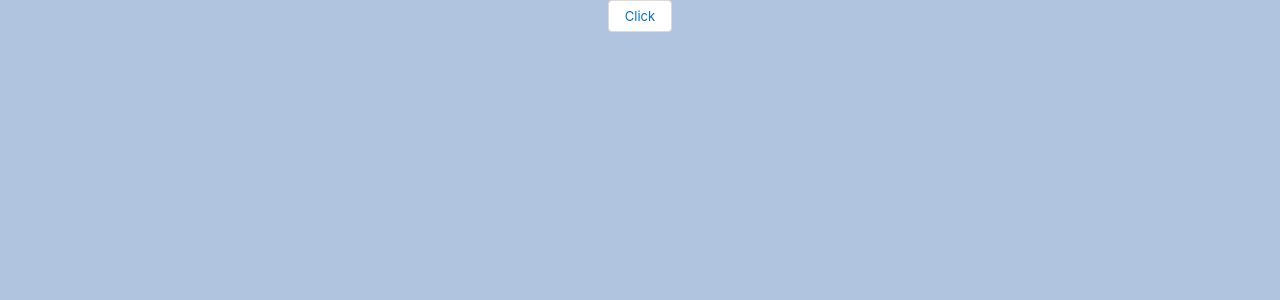
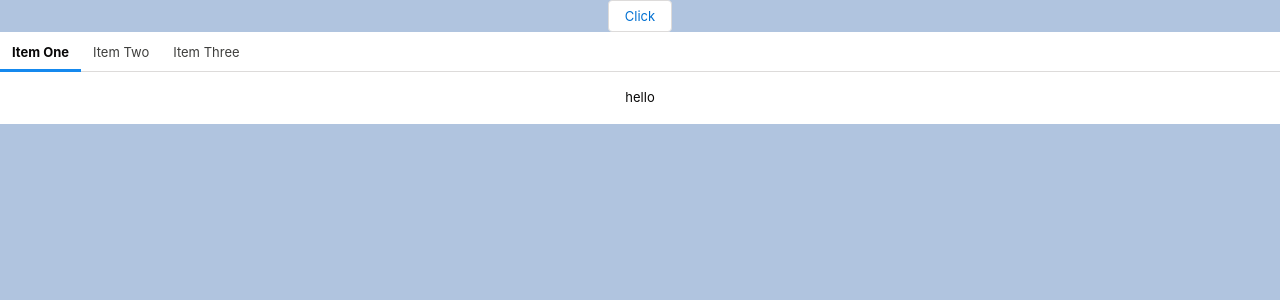
Before and after one commit to donnieberg/hackathon-dei, a React (Create React App) app: page / in a window 1280 px wide. Shown: the top 300 px of the page. Built offline with nearby package versions, Linux system fonts and the light colour scheme.

Commit message:
Add Tabset components

```diff
--- a/package.json
+++ b/package.json
@@ -34,6 +34,7 @@
   "devDependencies": {
     "@salesforce-ux/design-system": "^2.11.2",
     "@salesforce-ux/icons": "^9.31.2",
-    "classnames": "^2.2.6"
+    "classnames": "^2.2.6",
+    "prop-types": "^15.7.2"
   }
 }
--- a/src/App.js
+++ b/src/App.js
@@ -1,11 +1,14 @@
 import React from 'react';
 import logo from './logo.svg';
 import './App.css';
+
+import Tabset from './components/tabset';
 
 function App() {
   return (
     <div className="App">
       <button className="slds-button slds-button_neutral">Click </button>
+      <Tabset />
     </div>
   );
 }
--- /dev/null
+++ b/src/components/tabPanel.js
@@ -0,0 +1,26 @@
+import React from 'react';
+import ReactDOM from 'react-dom';
+import classnames from 'classnames';
+import PropTypes from 'prop-types';
+const propTypes = {};
+
+class TabPanel extends React.Component {
+  constructor(props) {
+    super(props);
+    this.state = {
+    };
+  }
+
+  render() {
+    return (
+      <div id="tab-default-1" className="slds-tabs_default__content slds-show" role="tabpanel" aria-labelledby="tab-default-1__item">
+        {this.props.children}
+      </div>
+    );
+  }
+}
+
+TabPanel.displayName = "TabPanel";
+TabPanel.propTypes = propTypes;
+
+export default TabPanel;
--- /dev/null
+++ b/src/components/tabset.js
@@ -0,0 +1,40 @@
+import React from 'react';
+import ReactDOM from 'react-dom';
+import classnames from 'classnames';
+import PropTypes from 'prop-types';
+import TabPanel from './tabPanel.js';
+
+const propTypes = {};
+
+class Tabset extends React.Component {
+  constructor(props) {
+    super(props);
+    this.state = {
+    };
+  }
+
+  render() {
+    return (
+      <div className="slds-tabs_default">
+        <ul className="slds-tabs_default__nav" role="tablist">
+          <li className="slds-tabs_default__item slds-is-active" title="Item One" role="presentation">
+            <a className="slds-tabs_default__link" href="javascript:void(0);" role="tab" tabindex="0" aria-selected="true" aria-controls="tab-default-1" id="tab-default-1__item">Item One</a>
+          </li>
+          <li className="slds-tabs_default__item" title="Item Two" role="presentation">
+            <a className="slds-tabs_default__link" href="javascript:void(0);" role="tab" tabindex="-1" aria-selected="false" aria-controls="tab-default-2" id="tab-default-2__item">Item Two</a>
+          </li>
+          <li className="slds-tabs_default__item" title="Item Three" role="presentation">
+            <a className="slds-tabs_default__link" href="javascript:void(0);" role="tab" tabindex="-1" aria-selected="false" aria-controls="tab-default-3" id="tab-default-3__item">Item Three</a>
+          </li>
+        </ul>
+
+        <TabPanel>hello</TabPanel>
+      </div>
+      );
+  }
+}
+
+Tabset.displayName = "Tabset";
+Tabset.propTypes = propTypes;
+
+export default Tabset;
```
